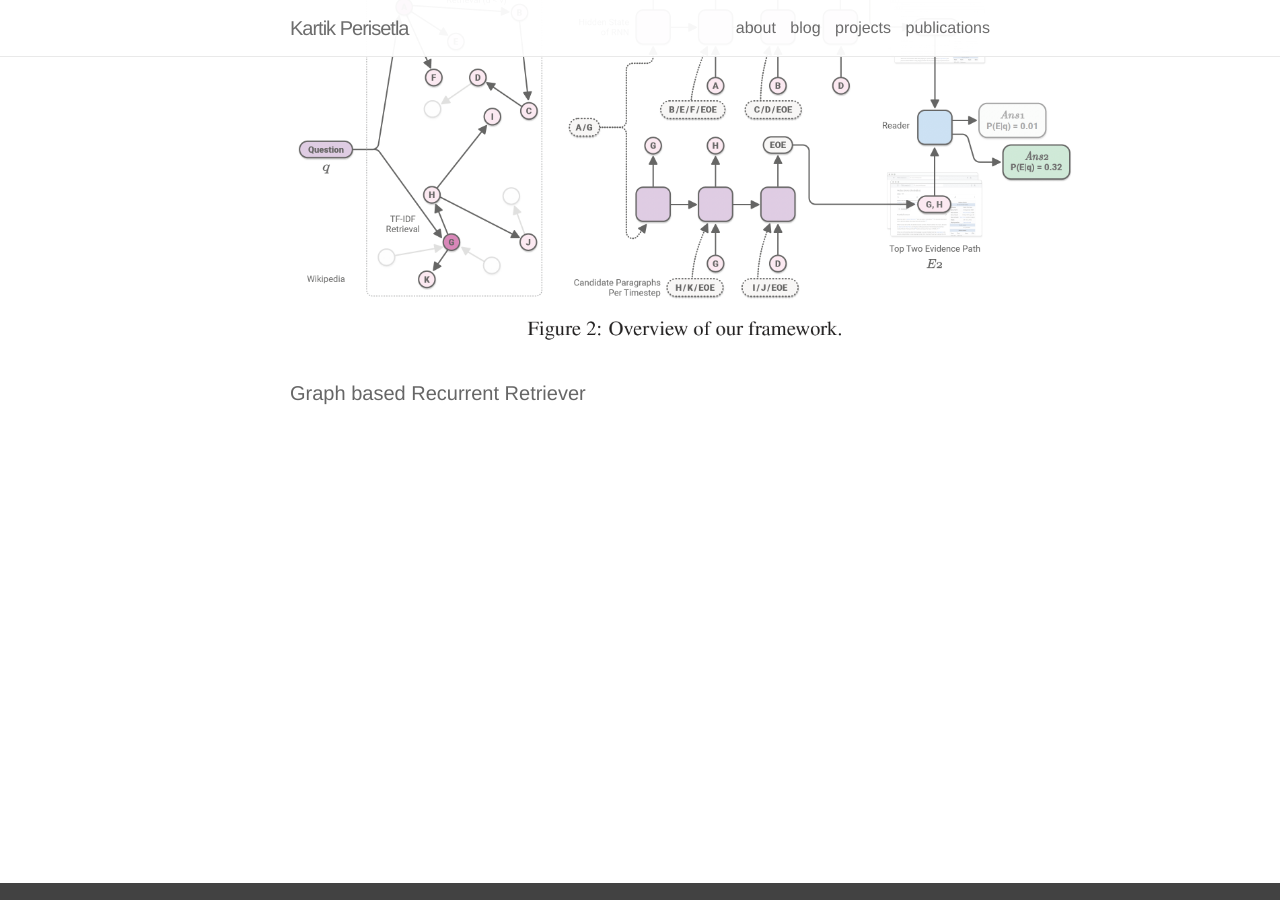
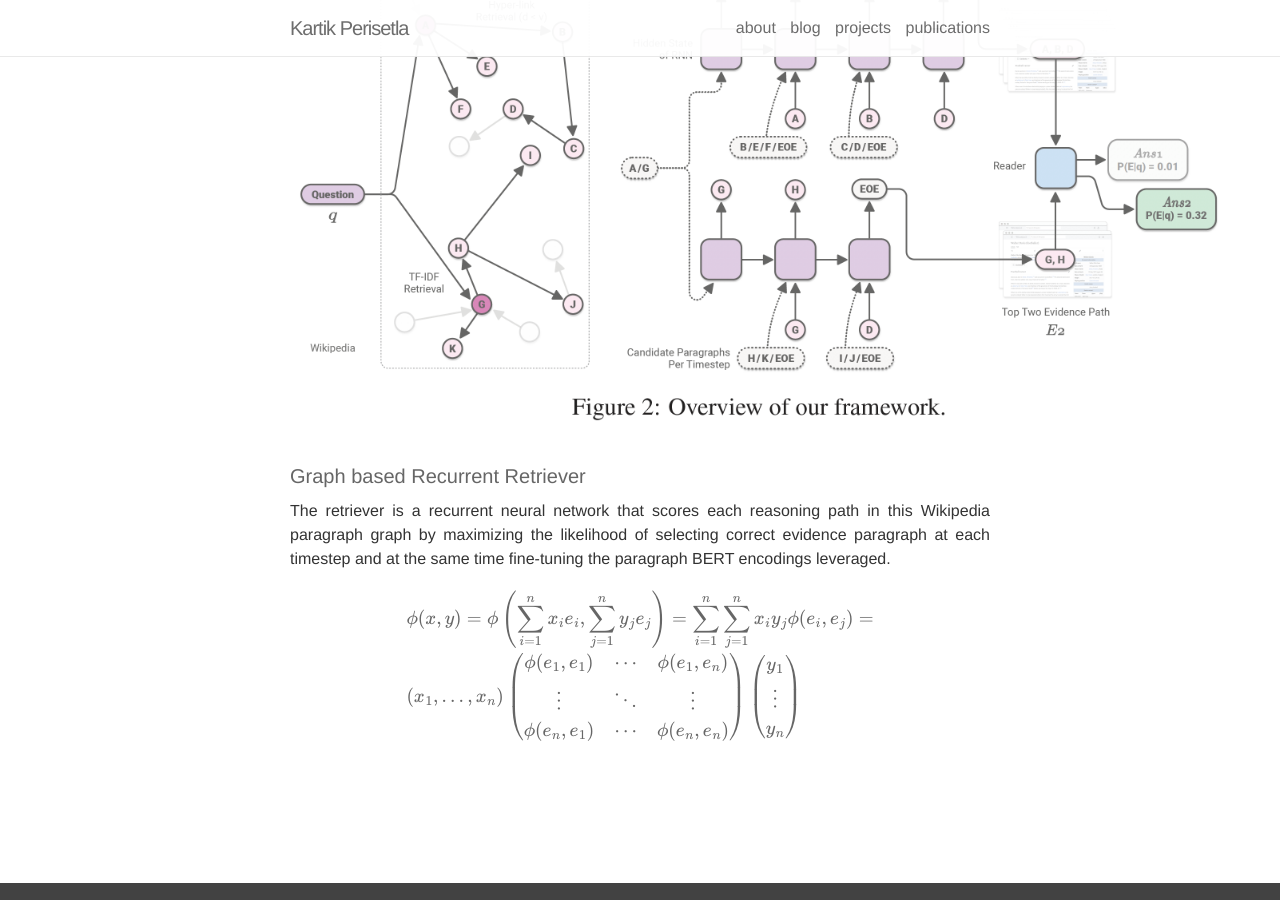
Before and after one commit to kartikperisetla/kartikperisetla.github.io, a Jekyll site: the page built from _posts/2020-06-19-learning-to-retrieve-reasoning-paths.markdown, in a window 1280 px wide and 900 px high, scrolled down 1844 px. Built offline with Jekyll 4.4.1, drawn with Linux system fonts in a browser that asks for light colours; nearby versions of some CDN libraries; formulas are drawn with MathJax 3; comment, search, counter and statistics services are not loaded.

Commit message:
Update 2020-06-19-learning-to-retrieve-reasoning-paths.markdown

```diff
--- a/_posts/2020-06-19-learning-to-retrieve-reasoning-paths.markdown
+++ b/_posts/2020-06-19-learning-to-retrieve-reasoning-paths.markdown
@@ -40,12 +44,30 @@ Internal Hyperlinks on Wikipedia are used to construct edges/relationships betwe
 <h3>
     Framework
 </h3>
-<img width="800px" src="{{ site.baseurl }}/assets/img/blog/multi-hop-framework.png"/>
+<img width="950px" src="{{ site.baseurl }}/assets/img/blog/multi-hop-framework.png"/>
 <h4>
     Graph based Recurrent Retriever
 </h4>
 <p align="justify">
+The retriever is a recurrent neural network that scores each reasoning path in this Wikipedia paragraph graph by maximizing the likelihood of selecting correct evidence paragraph at each timestep and at the same time fine-tuning the paragraph BERT encodings leveraged.
 </p>
+
+$$
+\begin{align*}
+  & \phi(x,y) = \phi \left(\sum_{i=1}^n x_ie_i, \sum_{j=1}^n y_je_j \right)
+  = \sum_{i=1}^n \sum_{j=1}^n x_i y_j \phi(e_i, e_j) = \\
+  & (x_1, \ldots, x_n) \left( \begin{array}{ccc}
+      \phi(e_1, e_1) & \cdots & \phi(e_1, e_n) \\
+      \vdots & \ddots & \vdots \\
+      \phi(e_n, e_1) & \cdots & \phi(e_n, e_n)
+    \end{array} \right)
+  \left( \begin{array}{c}
+      y_1 \\
+      \vdots \\
+      y_n
+    \end{array} \right)
+\end{align*}
+$$
 
 <br/>
 {% if page.comments %}
```
Also changed, not shown: other parts of _posts/2020-06-19-learning-to-retrieve-reasoning-paths.markdown (+4 -0 lines).
